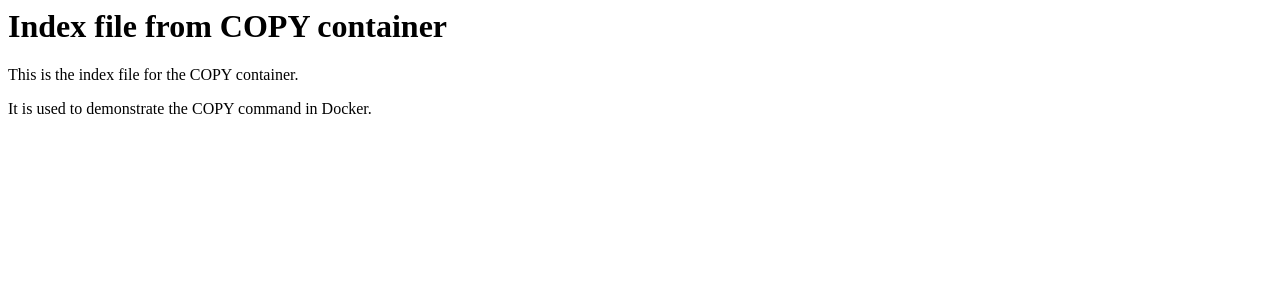
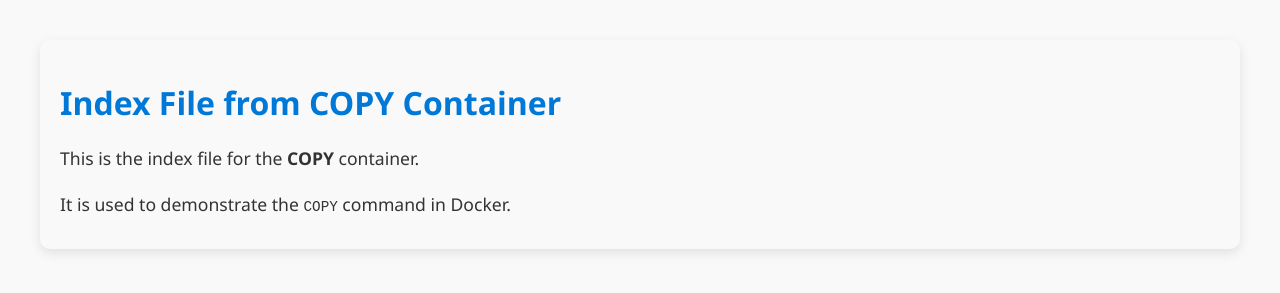
Before and after one commit to itsalwaysbgr/dockerfiles, a plain HTML site: page COPY/index.html in a window 1280 px wide. Drawn offline with Linux system fonts and the light colour scheme.

Commit message:
202-AUG-06

```diff
--- a/COPY/index.html
+++ b/COPY/index.html
@@ -1,3 +1,33 @@
-<h1>Index file from COPY container</h1>
-<p>This is the index file for the COPY container.</p>
-<p>It is used to demonstrate the COPY command in Docker.</p>
+<!DOCTYPE html>
+<html lang="en">
+<head>
+  <meta charset="UTF-8">
+  <title>COPY Container Demo</title>
+  <style>
+    body {
+      font-family: 'Segoe UI', Tahoma, Geneva, Verdana, sans-serif;
+      background-color: #f9f9f9;
+      color: #333;
+      margin: 40px;
+      padding: 20px;
+      border-radius: 10px;
+      box-shadow: 0 4px 12px rgba(0,0,0,0.1);
+    }
+    h1 {
+      color: #0078D7;
+      font-size: 2em;
+      margin-bottom: 20px;
+    }
+    p {
+      font-size: 1.1em;
+      line-height: 1.6;
+      margin-bottom: 10px;
+    }
+  </style>
+</head>
+<body>
+  <h1>Index File from COPY Container</h1>
+  <p>This is the index file for the <strong>COPY</strong> container.</p>
+  <p>It is used to demonstrate the <code>COPY</code> command in Docker.</p>
+</body>
+</html>
```
